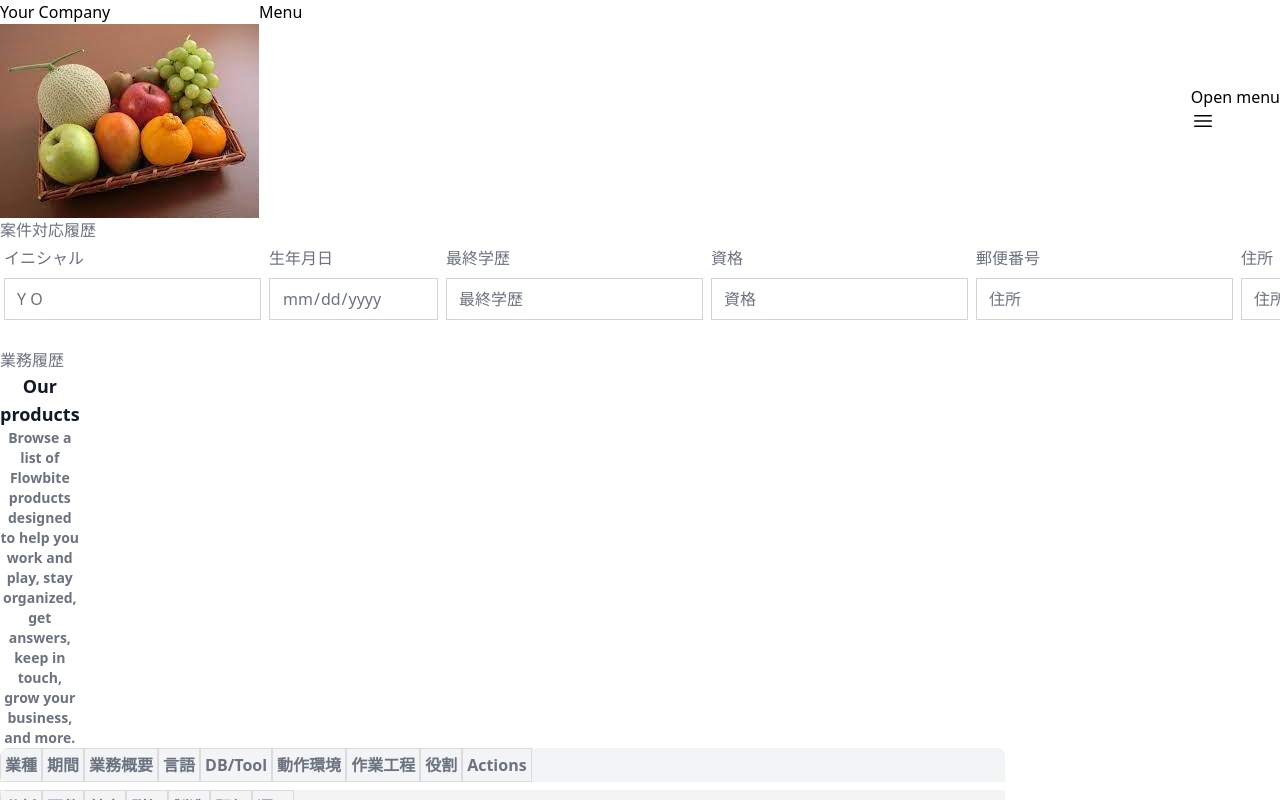
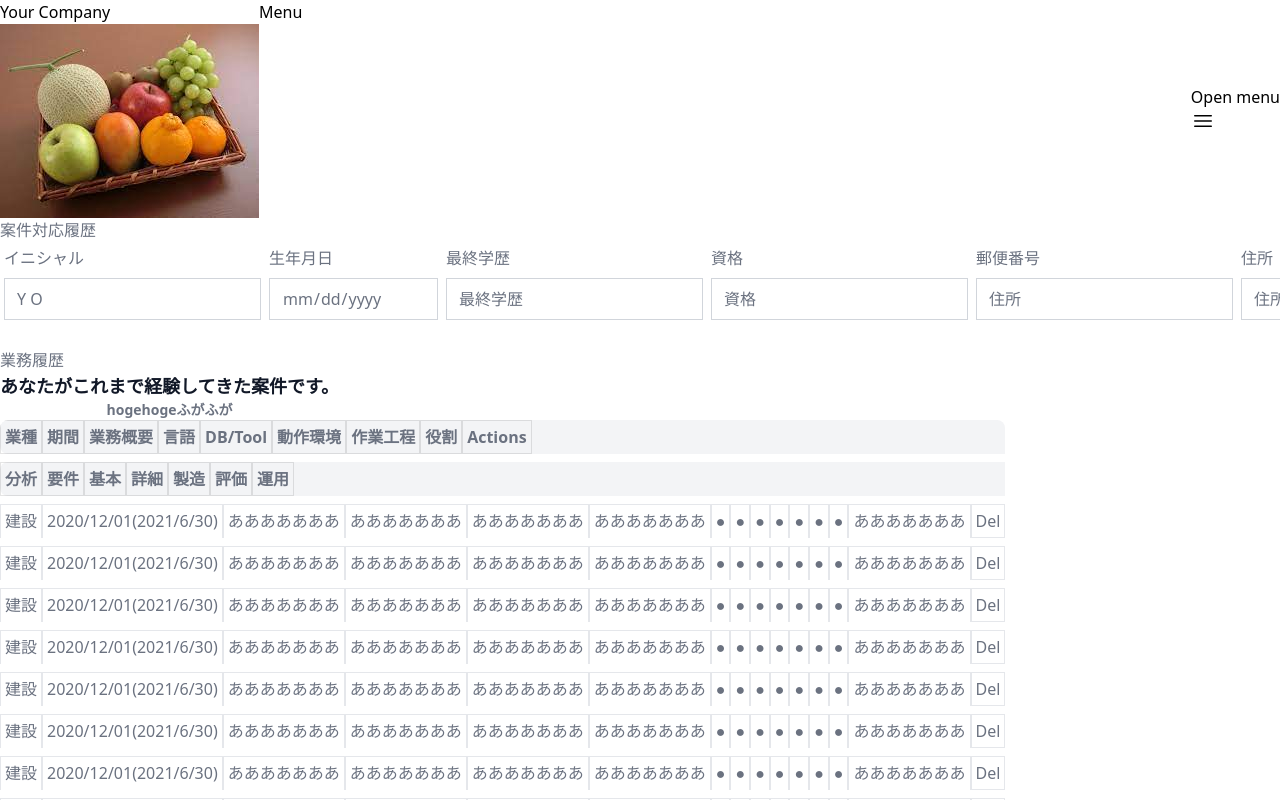
Before and after one commit to myantyuWorld/stackies-app, a Vue app in the folder frontend/vite_fast/: page /projects in a window 1280 px wide. Shown: the top 800 px of the page. Built offline with nearby package versions, Linux system fonts and the light colour scheme.

Commit message:
Modify UI

```diff
--- a/frontend/vite_fast/src/components/ProjectListTable.vue
+++ b/frontend/vite_fast/src/components/ProjectListTable.vue
@@ -8,12 +8,12 @@ import ProjectListDetail from './ProjectListDetail.vue'
 <template>
   <div class="m-4">
     <!-- https://flowbite.com/docs/components/tables/#table-caption -->
-    <div class="w-full mx-auto my-5">
+    <div class="w-full flex">
       <caption class="text-lg font-semibold text-left text-gray-900 bg-white dark:text-white dark:bg-gray-800">
-        Our products
-        <p class="mt-1 text-sm font-normal text-gray-500 dark:text-gray-400">Browse a list of Flowbite
-          products designed to help you work and play, stay organized, get answers, keep in touch, grow
-          your business, and more.</p>
+        あなたがこれまで経験してきた案件です。
+        <p class="mt-1 text-sm font-normal text-gray-500 dark:text-gray-400">
+          hogehogeふがふが
+        </p>
       </caption>
     </div>
     <!-- https://flowbite.com/docs/components/tables/#table-filter -->
@@ -48,18 +48,22 @@ import ProjectListDetail from './ProjectListDetail.vue'
         <ProjectListDetail />
         <ProjectListDetail />
         <ProjectListDetail />
+        <ProjectListDetail />
+        <ProjectListDetail />
+        <ProjectListDetail />
+        <ProjectListDetail />
+        <ProjectListDetail />
       </tbody>
     </table>
-    <nav class="flex flex-wrap text-center items-center justify-between pt-4" aria-label="Table navigation">
+    <nav class="flex flex-wrap text-center items-center justify-between" aria-label="Table navigation">
 
-      <div class="sm:w-1/2 mb-4">
+      <div class="sm:w-1/2">
         <span class="text-sm font-normal text-gray-500 dark:text-gray-400">Showing <span
             class="font-semibold text-gray-900 dark:text-white">1-10</span> of <span
             class="font-semibold text-gray-900 dark:text-white">1000</span></span>
       </div>
 
       <div class="sm:w-1/2">
-
         <ul class="inline-flex items-center -space-x-px">
           <li>
             <a href="#"
--- a/frontend/vite_fast/src/views/ProjectListView.vue
+++ b/frontend/vite_fast/src/views/ProjectListView.vue
@@ -18,7 +18,7 @@ onMounted(() => {
       <div class="relative container m-auto px-0 text-gray-500 md:px-0 xl:px-12">
         <div class="m-auto">
           <div class="rounded-xl bg-white shadow-xl">
-            <div class="p-6 sm:p-6">
+            <div class="p-3 sm:p-3">
               <div class="space-y-4">
                 <h2 class="mb-0 text-2xl text-cyan-900 font-bold">案件対応履歴</h2>
               </div>
@@ -27,7 +27,7 @@ onMounted(() => {
                 <BaseInfo/>
               </div>
             </div>
-            <div class="p-6 sm:p-6">
+            <div class="p-3 sm:p-3">
 
               <div class="space-y-0">
                 <h2 class="mb-0 text-2xl text-cyan-900 font-bold">
--- a/frontend/vite_fast/src/views/RegisterView.vue
+++ b/frontend/vite_fast/src/views/RegisterView.vue
@@ -28,6 +28,7 @@ onMounted(() => {
               </div>
 
               <div class="flex bg-white">
+                <!-- TODO : 入力モード、表示モードをpropで切り替えられるようにする -->
                 <BaseInfo/>
               </div>
 
```
